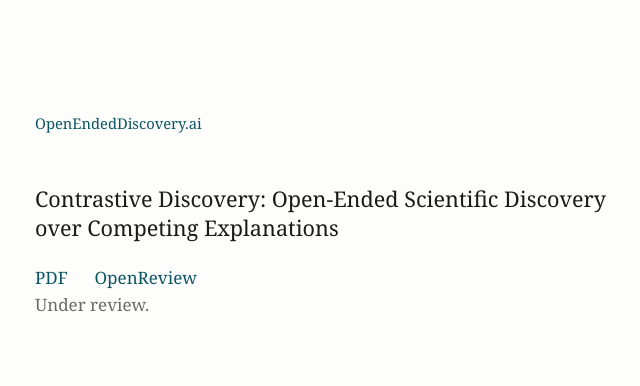
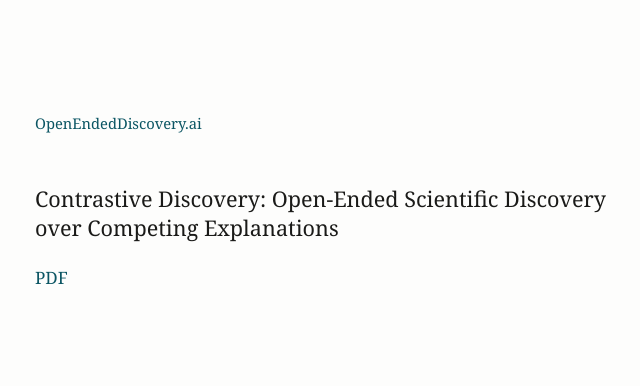
Before and after one commit to codiscovery-ai/website, a plain HTML site: page contrastive-discovery/index.html in a window 1280 px wide. Shown: the whole page, without its empty margins (309-949 px from the left). Drawn offline with Linux system fonts and the light colour scheme.

Commit message:
Use the paper title as the project description; PDF link only

```diff
--- a/contrastive-discovery/index.html
+++ b/contrastive-discovery/index.html
@@ -28,8 +28,6 @@
   <h1>Contrastive Discovery: Open-Ended Scientific Discovery over Competing Explanations</h1>
   <p class="links">
     <a href="/contrastive-discovery/pdf">PDF</a>
-    <a href="https://openreview.net/forum?id=Dre8yL6d1y">OpenReview</a>
   </p>
-  <p class="muted">Under review.</p>
 </body>
 </html>
```
Also changed, not shown: index.html (+1 -1 lines).
